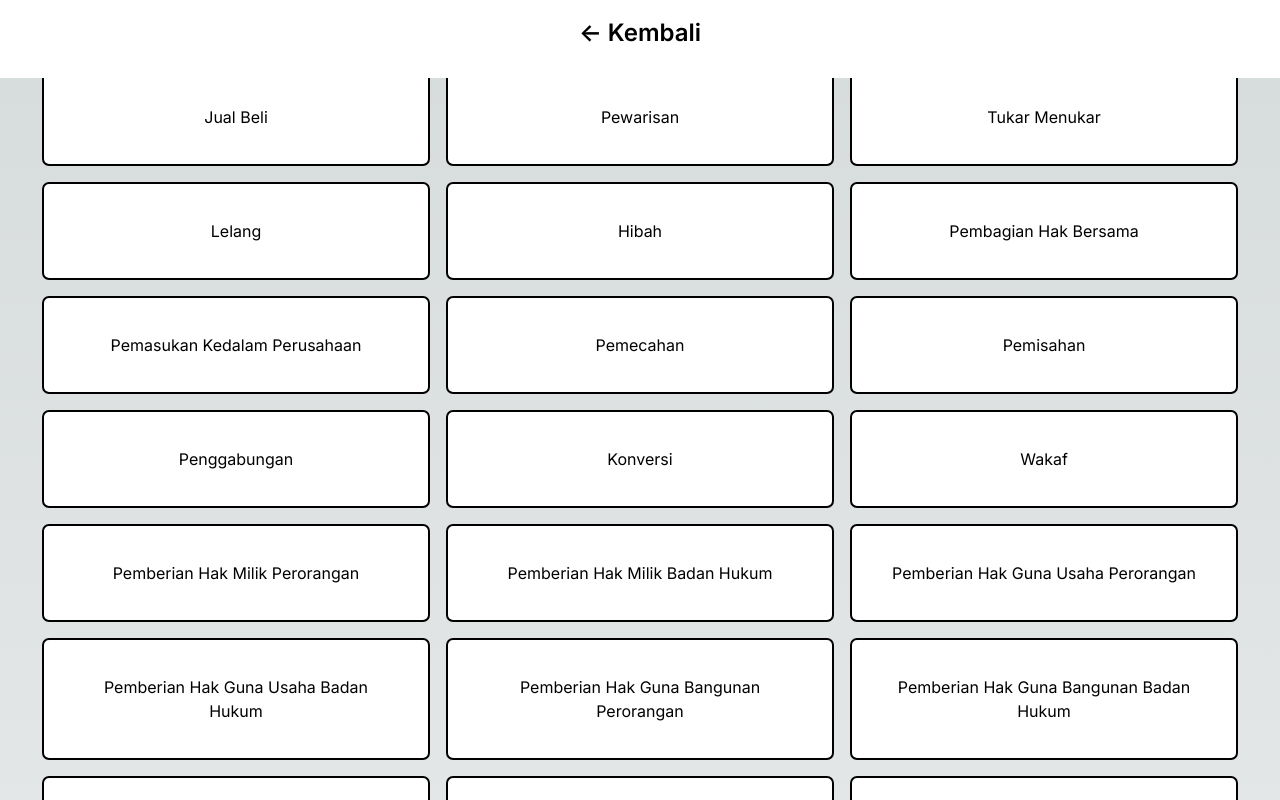
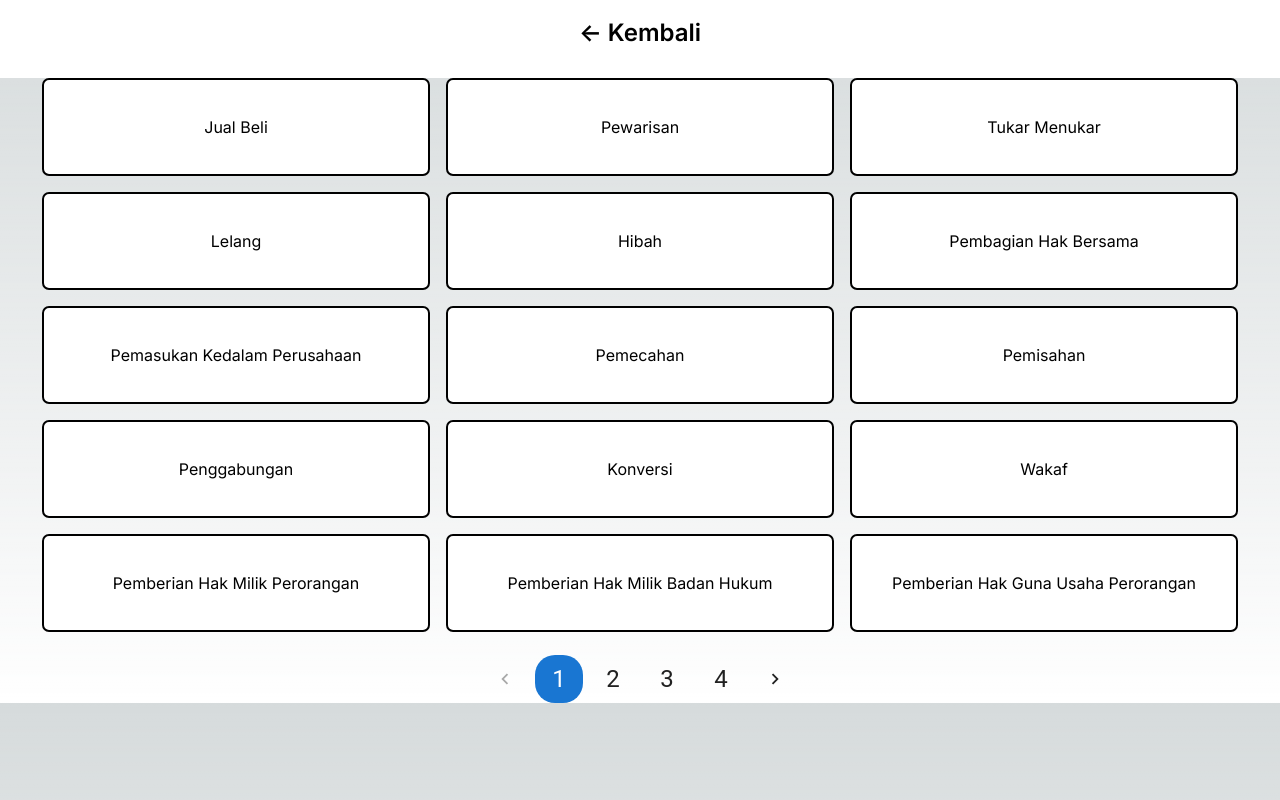
Before and after one commit to VeaPee/kantor-tanah-sleman-kp, a Next.js app: page /syarat in a window 1280 px wide. Shown: the top 800 px of the page. Built offline with nearby package versions, Linux system fonts and the light colour scheme.

Commit message:
Print & Pagination done (kyknya)

```diff
--- a/src/app/blanko/page.tsx
+++ b/src/app/blanko/page.tsx
@@ -54,7 +54,7 @@ export default function Blanko() {
   const router = useRouter();
   const [selectedPdf, setSelectedPdf] = useState(null);
   const [currentPage, setCurrentPage] = useState(1);
-  const documentsPerPage = 9;
+  const documentsPerPage = 15;
 
   const startIdx = (currentPage - 1) * documentsPerPage;
   const endIdx = startIdx + documentsPerPage;
@@ -92,8 +92,8 @@ export default function Blanko() {
             display: "flex",
             flexWrap: "wrap",
             justifyContent: "center",
-            marginBottom: "50px",
-            marginTop: "30px",
+            marginBottom: "15px",
+            marginTop: "10px",
           }}
         >
           {JsonData.Blanko ? (
--- a/src/app/syarat/page.tsx
+++ b/src/app/syarat/page.tsx
@@ -1,13 +1,19 @@
 "use client";
-
 import React, { useState } from "react";
 import { useRouter } from "next/navigation";
 import Navbar from "../navbar";
 import JsonData from "../data/data.json";
+import { Pagination, ThemeProvider, createTheme } from "@mui/material";
 
 const LoadingIndicator = () => <div>Loading...</div>;
 
-const DocumentBox = ({ title, onClick }: { title: string, onClick: () => void }) => (
+const DocumentBox = ({
+  title,
+  onClick,
+}: {
+  title: string;
+  onClick: () => void;
+}) => (
   <div
     style={{
       backgroundColor: "white",
@@ -16,8 +22,8 @@ const DocumentBox = ({ title, onClick }: { title: string, onClick: () => void })
       outline: "2px solid black",
       textAlign: "center",
       cursor: "pointer",
-      width: "30%", // Mengatur lebar agar ada 3 item per baris
-      margin: "10px", // Memberikan margin agar item tidak saling menumpuk
+      width: "30%",
+      margin: "10px",
     }}
     onClick={onClick}
   >
@@ -27,19 +33,51 @@ const DocumentBox = ({ title, onClick }: { title: string, onClick: () => void })
   </div>
 );
 
+// Create a custom theme with increased pagination size
+const theme = createTheme({
+  components: {
+    MuiPagination: {
+      styleOverrides: {
+        root: {
+          "& .MuiPaginationItem-root": {
+            fontSize: "1.5rem", // Adjust the font size as needed
+            minWidth: "48px", // Adjust the minimum width as needed
+            minHeight: "48px", // Adjust the minimum height as needed
+          },
+        },
+      },
+    },
+  },
+});
+
 export default function Syarat() {
   const router = useRouter();
   const [selectedPdf, setSelectedPdf] = useState(null);
+  const [currentPage, setCurrentPage] = useState(1);
+  const documentsPerPage = 15;
+
+  const startIdx = (currentPage - 1) * documentsPerPage;
+  const endIdx = startIdx + documentsPerPage;
+
+  const totalPages = Math.ceil(JsonData.Blanko.length / documentsPerPage);
+
+  const handlePageChange = (
+    event: React.ChangeEvent<unknown>,
+    newPage: number
+  ) => {
+    setCurrentPage(newPage);
+  };
 
   const handleBoxClick = (dokumen: any) => {
     setSelectedPdf(dokumen);
     const newUrl = new URL(window.location.href);
-    newUrl.pathname = "/berkas"; // Update the pathname
+    newUrl.pathname = "/berkas";
     newUrl.searchParams.set("selectedPdf", dokumen);
     router.push(newUrl.pathname + "?" + newUrl.searchParams.toString());
   };
 
   return (
+    <ThemeProvider theme={theme}>
       <div
         style={{
           display: "flex",
@@ -52,12 +90,14 @@ export default function Syarat() {
         <div
           style={{
             display: "flex",
-          flexWrap: "wrap", // Menyusun elemen dalam baris baru jika tidak muat pada baris saat ini
-          justifyContent: "center", // Menyusun elemen di tengah
+            flexWrap: "wrap",
+            justifyContent: "center",
+            marginBottom: "15px",
+            marginTop: "10px",
           }}
         >
           {JsonData.Blanko ? (
-          JsonData.Blanko.map((d) => (
+            JsonData.Blanko.slice(startIdx, endIdx).map((d) => (
               <DocumentBox
                 key={d.title}
                 title={d.title}
@@ -68,6 +108,17 @@ export default function Syarat() {
             <LoadingIndicator />
           )}
         </div>
+        <div>
+          <Pagination
+            count={totalPages}
+            page={currentPage}
+            onChange={handlePageChange}
+            color="primary"
+            size="large"
+            sx={{ fontSize: "1.5rem" }}
+          />
         </div>
+      </div>
+    </ThemeProvider>
   );
 }
```
Lines whose indentation alone changed are shown as unchanged.
